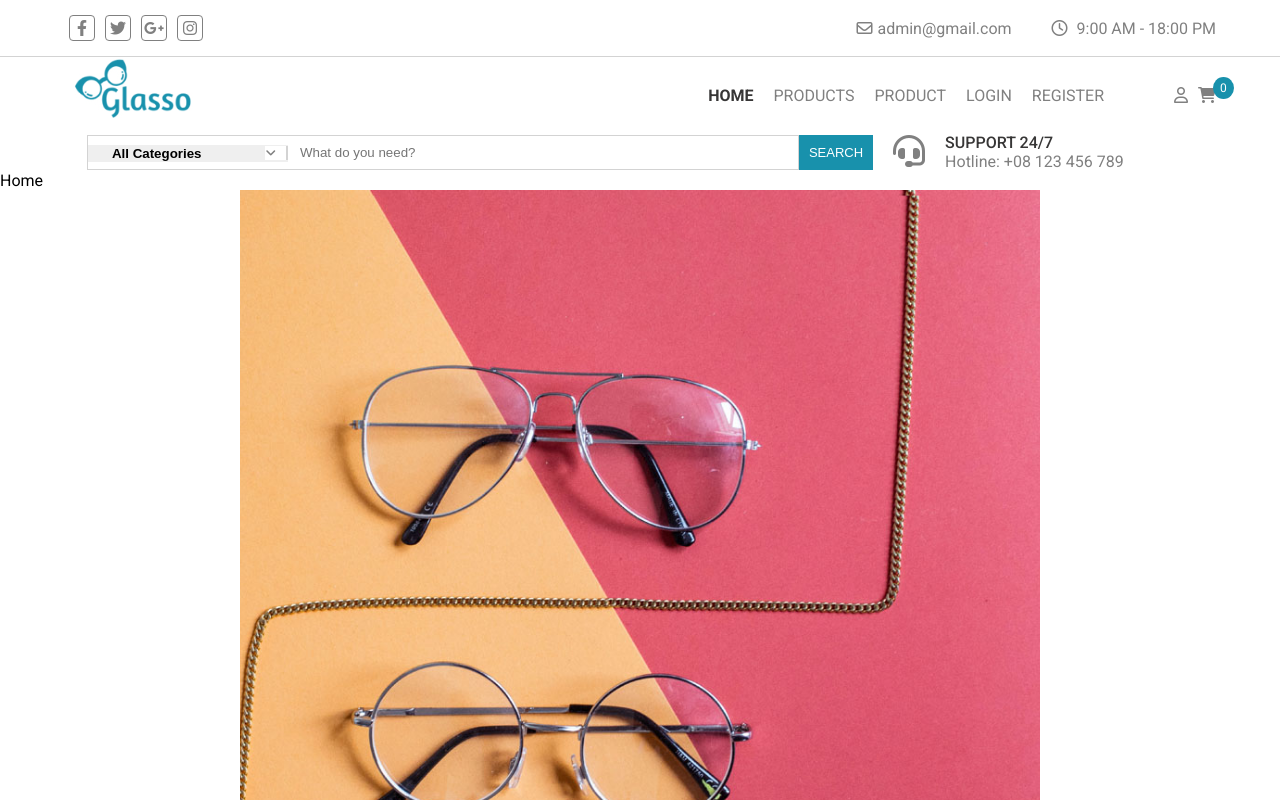
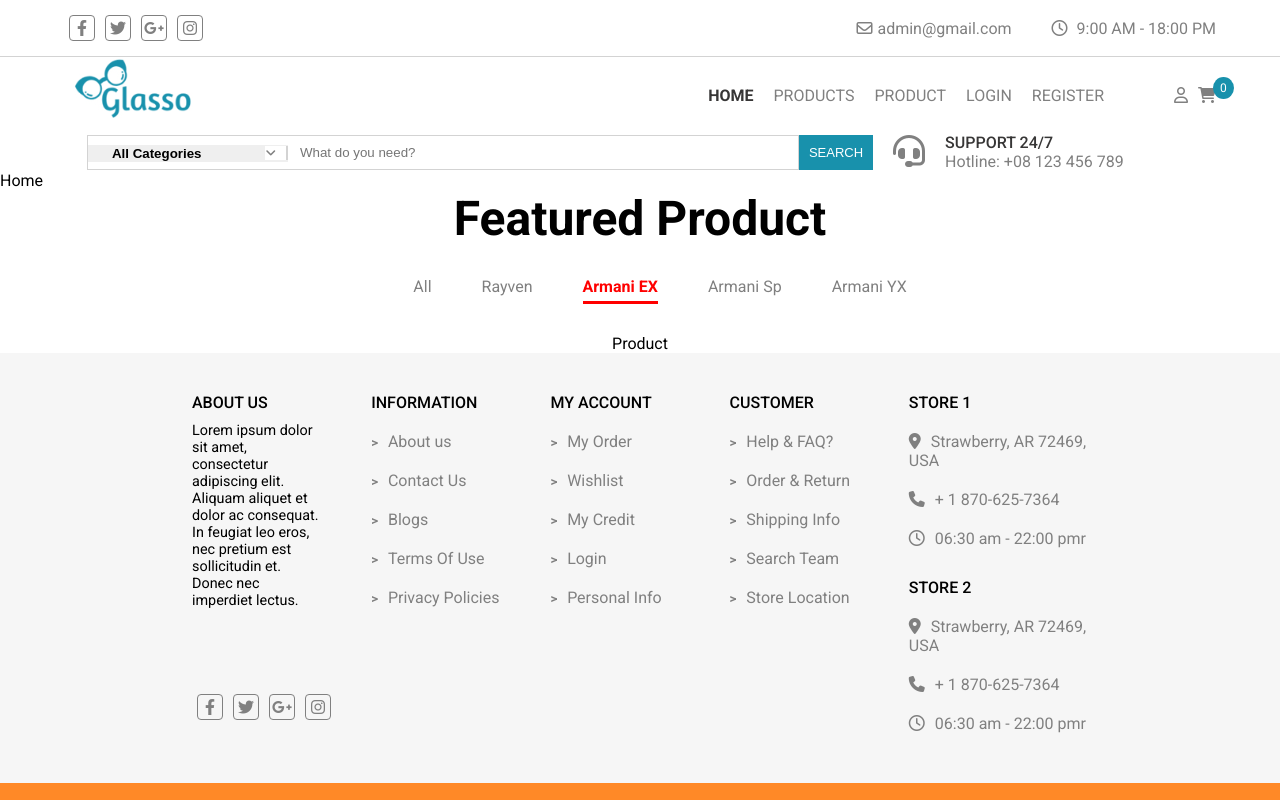
Before and after one commit to marichellebisuna/glasson, a React (Create React App) app in the folder frontend/: page / in a window 1280 px wide. Shown: the top 800 px of the page. Built offline with nearby package versions, Linux system fonts and the light colour scheme.

Commit message:
Featured component done

```diff
--- /dev/null
+++ b/frontend/src/components/featured/Featured.js
@@ -0,0 +1,24 @@
+import './featured.scss'
+import Product from '../../pages/product/Product'
+import {Link} from 'react-router-dom'
+
+const Featured = () => {
+
+  return (
+    <div className='featured'>
+      <h1>Featured Product</h1>
+      <div className="categories">
+        <ul>
+          <li><Link to="/">All</Link></li>
+          <li><Link to="/">Rayven</Link></li>
+          <li className='active'><Link to="/">Armani EX</Link></li>
+          <li><Link to="/">Armani Sp</Link></li>
+          <li><Link to="/">Armani YX</Link></li>
+        </ul>
+      </div>
+      <Product />
+      </div>
+  )
+}
+
+export default Featured
--- /dev/null
+++ b/frontend/src/components/featured/featured.scss
@@ -0,0 +1,42 @@
+.featured{
+  width: 90vw;
+  margin: 0 auto;
+  display: flex;
+  align-items: center;
+  flex-direction: column;
+  h1{
+    font-size: 3rem;
+  }
+  .categories{
+    padding: 30px 0;
+    color: gray;
+
+    ul{
+      list-style: none;
+      display: flex;
+      gap:50px;
+      li{
+
+        &.active{
+          color:red !important;
+          font-weight: 700;
+          border-bottom: 3px solid red;
+          padding-bottom: 5px;
+
+        }
+        &:hover{
+          color:red;
+          font-weight: 700;
+          border-bottom: 3px solid red;
+          padding-bottom: 5px;
+           transform: all 2s ease;
+        }
+        a{
+          cursor: pointer;
+          text-decoration: none;
+          color:inherit
+        }
+      }
+    }
+  }
+}
--- a/frontend/src/pages/home/Home.js
+++ b/frontend/src/pages/home/Home.js
@@ -1,14 +1,16 @@
+import Featured from '../../components/featured/Featured'
 import './home.scss'
-import Instagram from '../../components/instagram/Instagram'
-import Banner from '../../components/banner/Banner'
+// import Instagram from '../../components/instagram/Instagram'
+// import Banner from '../../components/banner/Banner'
 
 const Home = () => {
 
   return (
     <div>
      <div className='home'>Home</div>
-     <Banner />
-     <Instagram />
+      <Featured />
+     {/* <Banner />
+     <Instagram /> */}
     </div>
 
   )
--- a/frontend/src/pages/product/Product.js
+++ b/frontend/src/pages/product/Product.js
@@ -3,7 +3,7 @@ import { Navigate } from 'react-router-dom'
 import './product.scss'
 
 const Product = () => {
-  const [user, setUser] = useState(false)
+  const [user, setUser] = useState(true)
   return (
     <div>
       {user ? <div className='home'>Product</div> : <Navigate to='/login' />}
```
